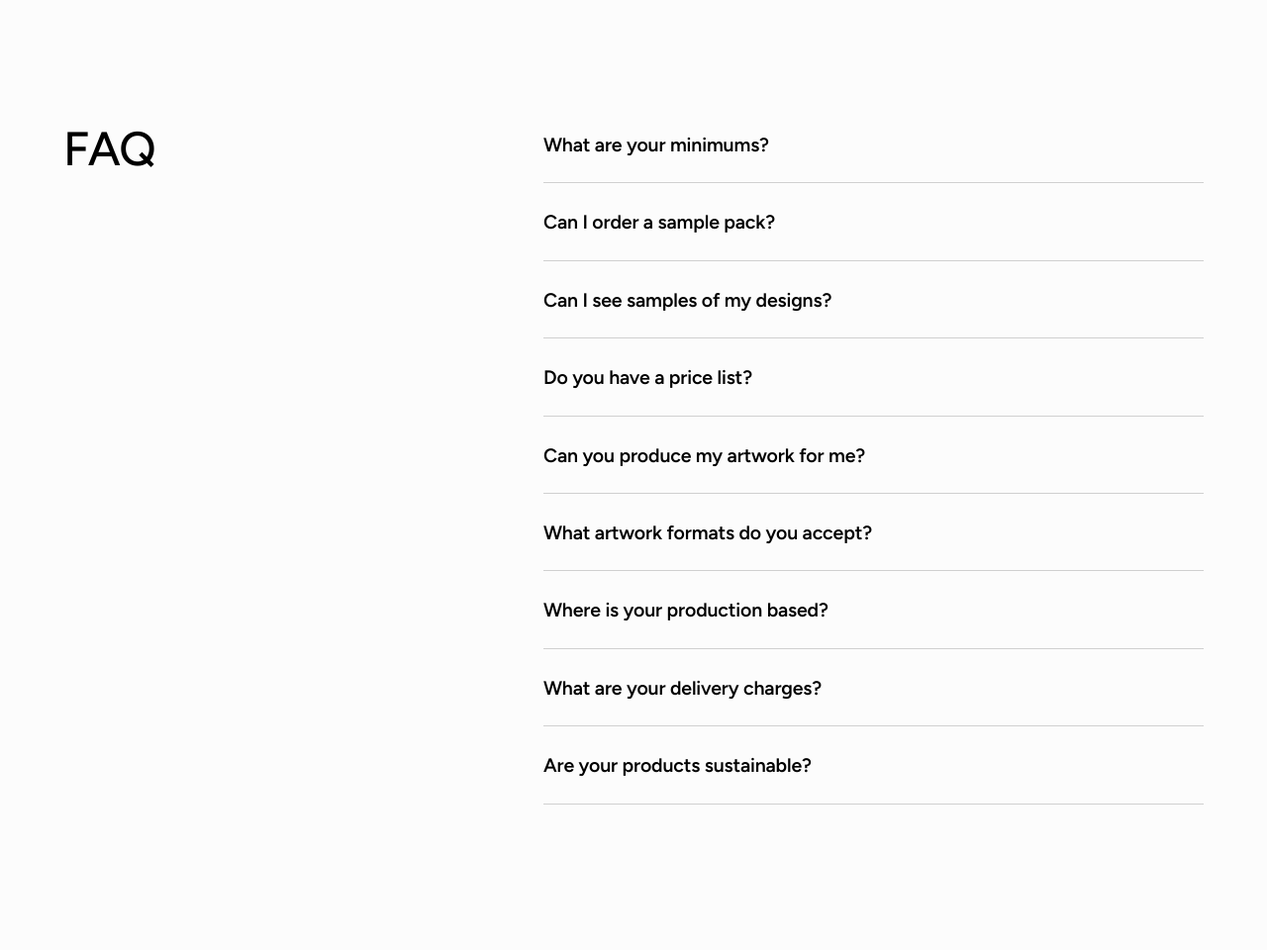
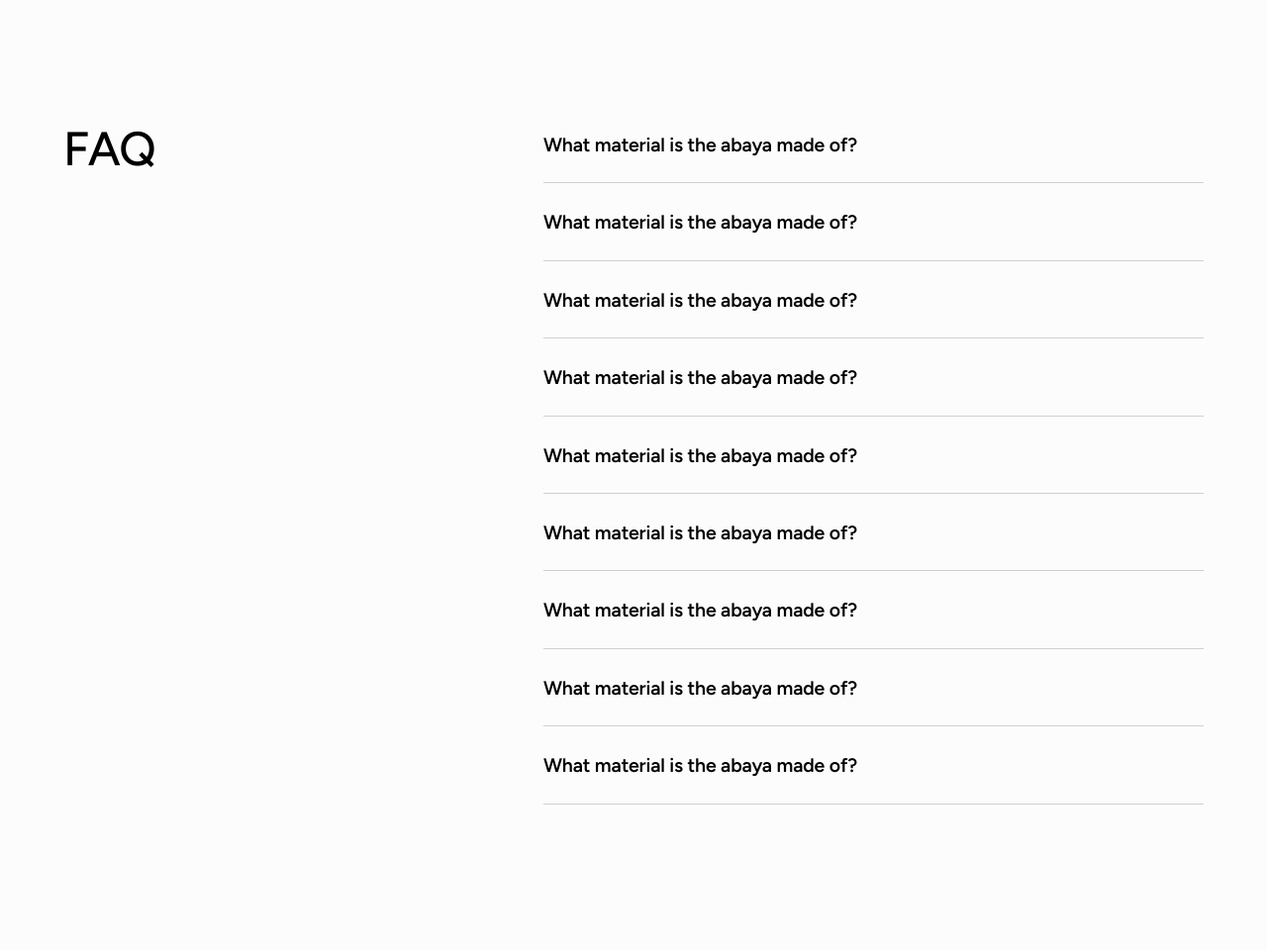
Before and after one commit to fezalbitrix/abaya, a plain HTML site: page contact.html in a window 1280 px wide. Shown: the part 1800-2760 px from the top of the page at 99% size. Drawn offline with nearby package versions, Linux system fonts and the light colour scheme; a script that the page names is missing.

Commit message:
file-upload

```diff
--- a/contact.html
+++ b/contact.html
@@ -86,7 +86,7 @@
                <div class="grid">
                   <div class="col col-5 col-section-heading">
                      <div class="email">
-                        <a class="contact-email sm-hide" href="mailto:enquiries@ukpaccessories.com">enquiries@ukpaccessories.com</a>
+                        <a class="contact-email sm-hide" href="mailto:enquiries@abayalogo.com">enquiries@abayalogo.com</a>
                      </div>
                      <div class="office">
                         <h3 style="margin-bottom: 8px;">Sharjah office</h3>
@@ -134,9 +134,9 @@
                      <div class="ac-container">
                         <div>
                            <input id="ac-1" name="accordion-1" type="radio">
-                           <label for="ac-1">What are your minimums?</label>
+                           <label for="ac-1">What material is the abaya made of?</label>
                            <article class="ac-lg">
-                              <p>Minimum order quantities (MOQs) vary based on the product. While many items start with a minimum order requirement of 1,000 pieces, the MOQ can differ across our range.
+                              <p>Our abayas are crafted from high-quality nida fabric, known for its lightweight feel, breathability, and elegant drape, making it comfortable for everyday wear as well as special occasions.
                                  <br /><br />
                                  A full list of minimum order quantities for each product can be found <a target="_blank" class="inline-link" href="../assets/doc/UKP_MOQ_List.pdf">here</a>.
                               </p>
@@ -144,28 +144,28 @@
                         </div>
                         <div>
                            <input id="ac-2" name="accordion-1" type="radio">
-                           <label for="ac-2">Can I order a sample pack?</label>
+                           <label for="ac-2">What material is the abaya made of?</label>
                            <article class="ac-md">
                               <p>Experiencing our products firsthand can help you make informed decisions.  To request a sample pack or to discuss which product areas you'd like to explore, please get in touch and we can provide details regarding the cost associated with your preferred selection of products.</p>
                            </article>
                         </div>
                         <div>
                            <input id="ac-3" name="accordion-1" type="radio">
-                           <label for="ac-3">Can I see samples of my designs?</label>
+                           <label for="ac-3">What material is the abaya made of?</label>
                            <article class="ac-md">
                               <p>Our team provides quotes tailored to your specific designs.  There may be initial development costs involved which cover aspects such as creation of moulds or screens, setting up of machines and purchase of materials.  Within these development costs, samples are provided.</p>
                            </article>
                         </div>
                         <div>
                            <input id="ac-4" name="accordion-1" type="radio">
-                           <label for="ac-4">Do you have a price list?</label>
+                           <label for="ac-4">What material is the abaya made of?</label>
                            <article class="ac-xl">
                               <p>Every item we produce is tailored to meet your individual specifications and requirements. As a result, we do not offer a set price list since each product is unique.<br /><br />To receive pricing information, we require your designs and detailed specifications. Our team will then create a personalized quotation based on your specific requirements.</p>
                            </article>
                         </div>
                         <div>
                            <input id="ac-5" name="accordion-1" type="radio">
-                           <label for="ac-5">Can you produce my artwork for me?</label>
+                           <label for="ac-5">What material is the abaya made of?</label>
                            <article class="ac-xl">
                               <p>Please note that at this time, we do not offer a design service. For guidance on design specifications or to access helpful resources, we encourage you to visit our  <a class="inline-link" href="../portal/index.html" target="_blank">resources page</a>.
                                  <br /><br />
@@ -175,7 +175,7 @@
                         </div>
                         <div>
                            <input id="ac-6" name="accordion-1" type="radio">
-                           <label for="ac-6">What artwork formats do you accept?</label>
+                           <label for="ac-6">What material is the abaya made of?</label>
                            <article class="ac-xl">
                               <p>Please provide editable vector files in AI (Adobe Illustrator), PDF, or EPS formats. Additionally, ensure that all text elements are converted to outlines.<br /><br />
                                  For any photographic elements included in the design, it's essential that they have a minimum resolution of 300dpi (dots per inch). This ensures high-quality reproduction and clarity in the final product.
@@ -184,14 +184,14 @@
                         </div>
                         <div>
                            <input id="ac-7" name="accordion-1" type="radio">
-                           <label for="ac-7">Where is your production based?</label>
+                           <label for="ac-7">What material is the abaya made of?</label>
                            <article class="ac-md">
                               <p>Our production facilities are situated in the Dongguan area of southern China. This strategic location enables us to leverage a network of factory partners, enabling us to offer specialised production services across our entire product range.</p>
                            </article>
                         </div>
                         <div>
                            <input id="ac-8" name="accordion-1" type="radio">
-                           <label for="ac-8">What are your delivery charges?</label>
+                           <label for="ac-8">What material is the abaya made of?</label>
                            <article class="ac-lg">
                               <p>Our delivery charges are determined based on your location. To ensure competitive pricing and efficient delivery we work with several trusted courier services.
                                  <br /><br />We strive to offer flexible options for shipping. If you have a preferred courier service, you can nominate them for the delivery of your order.
@@ -200,7 +200,7 @@
                         </div>
                         <div>
                            <input id="ac-9" name="accordion-1" type="radio">
-                           <label for="ac-9">Are your products sustainable?</label>
+                           <label for="ac-9">What material is the abaya made of?</label>
                            <article class="ac-lg">
                               <p>We're dedicated to providing options that align with your commitment to sustainability and therefore offer sustainable alternatives across many of our produce areas, ensuring you can make environmentally conscious choices.
                                  <br /><br />
@@ -227,7 +227,6 @@
                         <li><a href="">Metal Tag</a></li>
                         <li><a href="">Label</a></li>
                         <li><a href="">Packaging</a></li>
-                        <li><a href="">Blog</a></li>
                         <li><a href="">Contact Us</a></li>
                      </ul>
                   </div>
```
